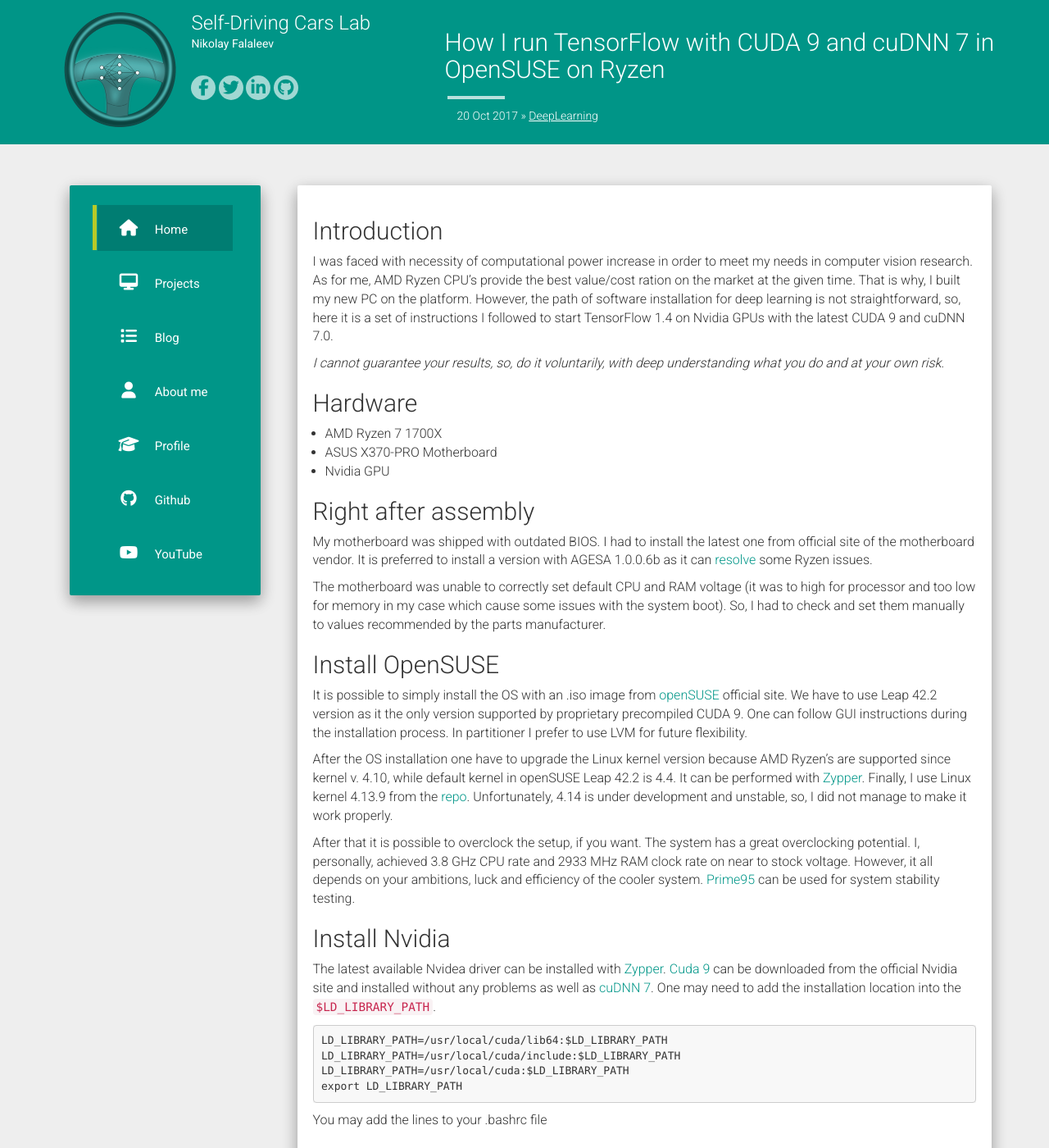
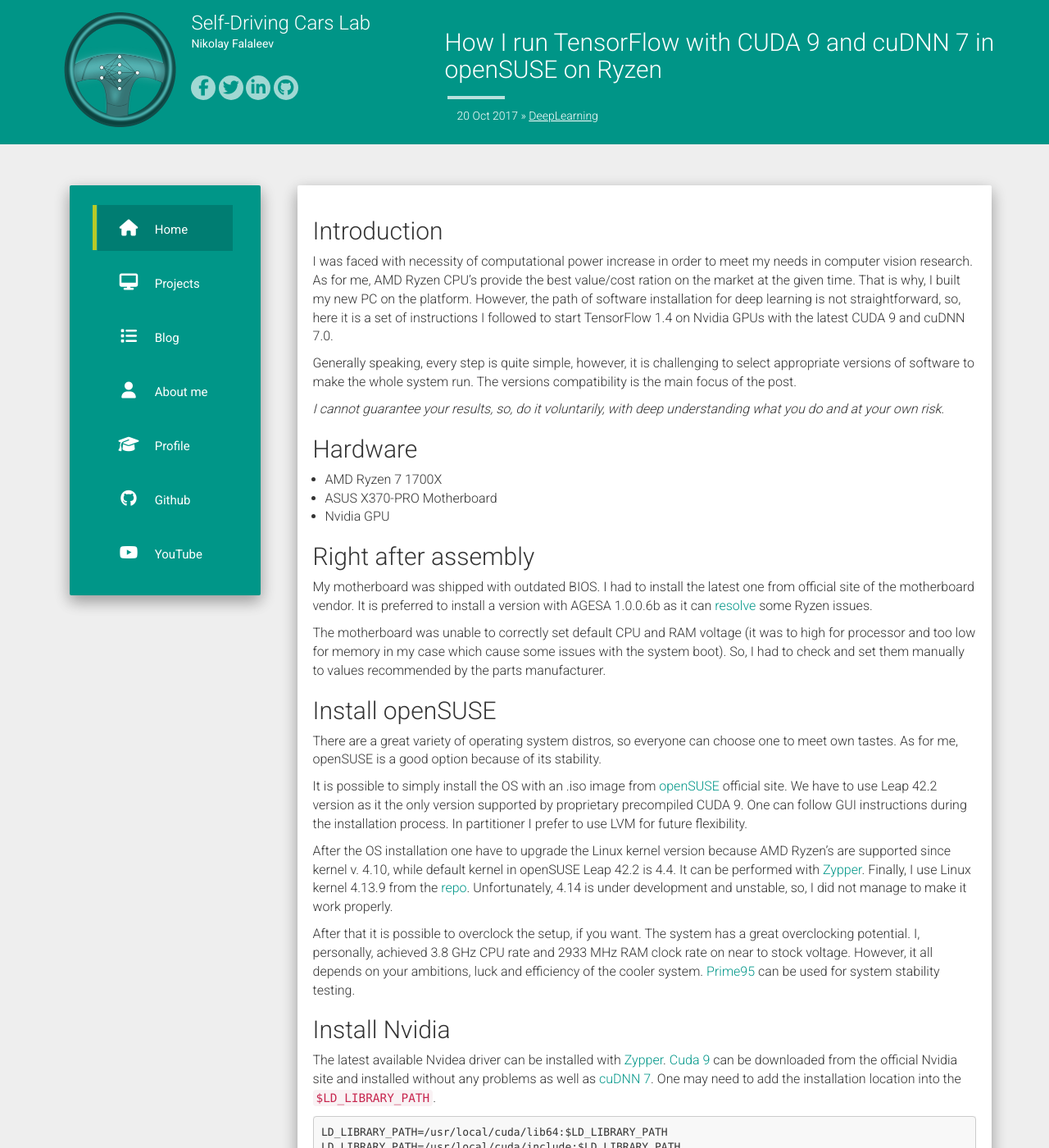
Before and after one commit to NikolasEnt/NikolasEnt.github.io, a Jekyll site: the page built from _posts/2017-10-20-How-I-run-TensorFlow-with-CUDA-9-and-cuDNN-7-in-openSUSE-on-AMD-Ryzen.md, in a window 1280 px wide and 1400 px high. Shown: the whole window at 82% size. Built offline with Jekyll 4.4.1, drawn with Linux system fonts in a browser that asks for light colours; nearby versions of some CDN libraries; comment, search, counter and statistics services are not loaded.

Commit message:
Edit post on TF
feat: Add some comments and fix the post title

```diff
--- a/_posts/2017-10-20-How-I-run-TensorFlow-with-CUDA-9-and-cuDNN-7-in-OpenSUSE-on-AMD-Ryzen.md
+++ b/_posts/2017-10-20-How-I-run-TensorFlow-with-CUDA-9-and-cuDNN-7-in-openSUSE-on-AMD-Ryzen.md
@@ -10,6 +10,8 @@
 ## Introduction
 
 I was faced with necessity of computational power increase in order to  meet my needs in computer vision research. As for me, AMD Ryzen CPU's provide the best value/cost ration on the market at the given time. That is why, I built my new PC on the platform. However, the path of software installation for deep learning is not straightforward, so, here it is a set of instructions I followed to start TensorFlow 1.4 on Nvidia GPUs with the latest CUDA 9 and cuDNN 7.0.
+
+Generally speaking, every step is quite simple, however, it is challenging to select appropriate versions of software to make the whole system run. The versions compatibility is the main focus of the post.
 
 _I cannot guarantee your results, so, do it voluntarily, with deep understanding what you do and at your own risk._
 
@@ -26,7 +28,9 @@
 
 The motherboard was unable to correctly set default CPU and RAM voltage (it was to high for processor and too low for memory in my case which cause some issues with the system boot). So, I had to check and set them manually to values recommended by the parts manufacturer.
 
-## Install OpenSUSE
+## Install openSUSE
+
+There are a great variety of operating system distros, so everyone can choose one to meet own tastes. As for me, openSUSE is a good option because of its stability.
 
 It is possible to simply install the OS with an .iso image from [openSUSE][opensuse] official site. We have to use Leap 42.2 version as it the only version supported by proprietary precompiled CUDA 9.
 One can follow GUI instructions during the installation process. In partitioner I prefer to use LVM for future flexibility.
```
Also changed, not shown: other parts of _posts/2017-10-20-How-I-run-TensorFlow-with-CUDA-9-and-cuDNN-7-in-openSUSE-on-AMD-Ryzen.md (+2 -2 lines).
